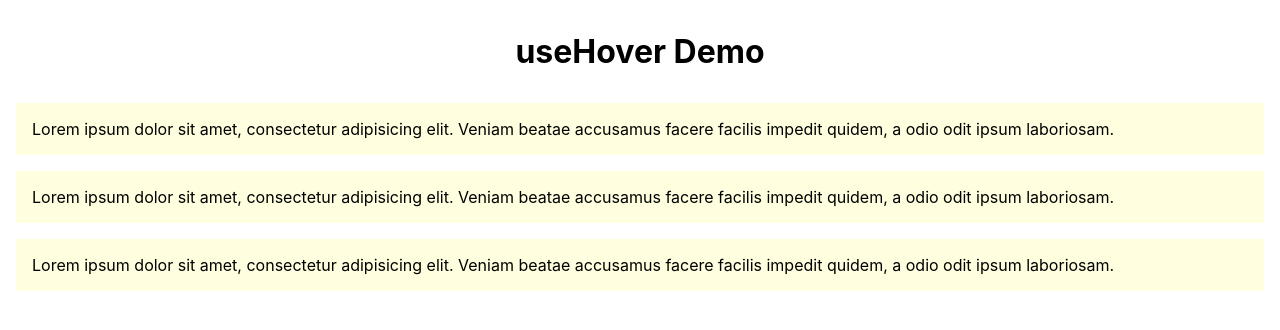
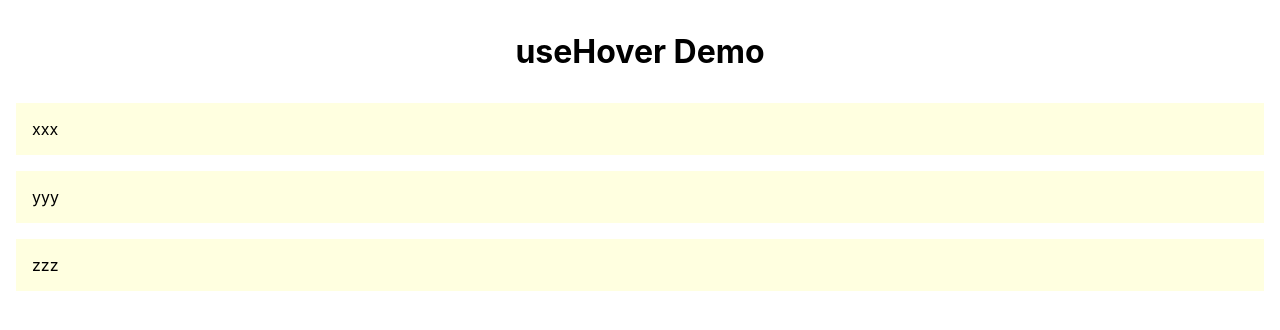
Before and after one commit to sonnybardhan/hooks-practice, a React (Create React App) app: page / in a window 1280 px wide. Shown: the top 330 px of the page. Built offline with nearby package versions, Linux system fonts and the light colour scheme; the HTML template or start-up script is replaced by a standard one.

Commit message:
create useHover hook

```diff
--- a/src/App.js
+++ b/src/App.js
@@ -1,43 +1,22 @@
-import { useRef, useEffect, useState, useCallback } from 'react';
 import './App.css';
+import useHover from './hooks/useHover';
 
 function App() {
-  const [hover, setHover] = useState(false);
-  const hoverRef = useRef(null);
-
-  const onHoverOver = useCallback(() => {
-    setHover(true);
-  }, []);
-
-  const onHoverOut = useCallback(() => {
-    setHover(false);
-  }, []);
-
-  useEffect(() => {
-    hoverRef.current.addEventListener('mouseover', onHoverOver);
-
-    hoverRef.current.addEventListener('mouseout', onHoverOut);
-
-    return () => {
-      hoverRef.current.removeEventListener('mouseover', onHoverOver);
-      hoverRef.current.removeEventListener('mouseout', onHoverOut);
-    };
-  }, []);
+  const [hoverRef1, hovered1] = useHover();
+  const [hoverRef2, hovered2] = useHover();
+  const [hoverRef3, hovered3] = useHover();
 
   return (
     <div className='App'>
       <h1>useHover Demo</h1>
-      <div className={`block ${hover && 'hover'}`} ref={hoverRef}>
-        Lorem ipsum dolor sit amet, consectetur adipisicing elit. Veniam beatae
-        accusamus facere facilis impedit quidem, a odio odit ipsum laboriosam.
+      <div className={`block ${hovered1 && 'hover'}`} ref={hoverRef1}>
+        xxx
       </div>
-      <div className='block'>
-        Lorem ipsum dolor sit amet, consectetur adipisicing elit. Veniam beatae
-        accusamus facere facilis impedit quidem, a odio odit ipsum laboriosam.
+      <div className={`block ${hovered2 && 'hover'}`} ref={hoverRef2}>
+        yyy
       </div>
-      <div className='block'>
-        Lorem ipsum dolor sit amet, consectetur adipisicing elit. Veniam beatae
-        accusamus facere facilis impedit quidem, a odio odit ipsum laboriosam.
+      <div className={`block ${hovered3 && 'hover'}`} ref={hoverRef3}>
+        zzz
       </div>
     </div>
   );
--- /dev/null
+++ b/src/hooks/useHover.js
@@ -0,0 +1,30 @@
+import { useCallback, useEffect, useRef, useState } from 'react';
+
+function useHover() {
+  const [hovered, setHovered] = useState(false);
+  const hoverRef = useRef(null);
+
+  const onHoverIn = useCallback(() => {
+    setHovered(true);
+  }, []);
+
+  const onHoverOut = useCallback(() => {
+    setHovered(false);
+  }, []);
+
+  useEffect(() => {
+    if (!hoverRef.current) return;
+
+    hoverRef.current.addEventListener('mouseenter', onHoverIn);
+    hoverRef.current.addEventListener('mouseleave', onHoverOut);
+
+    return () => {
+      hoverRef.current.removeEventListener('mouseenter', onHoverIn);
+      hoverRef.current.removeEventListener('mouseleave', onHoverOut);
+    };
+  }, [hoverRef.current]);
+
+  return [hoverRef, hovered];
+}
+
+export default useHover;
```
